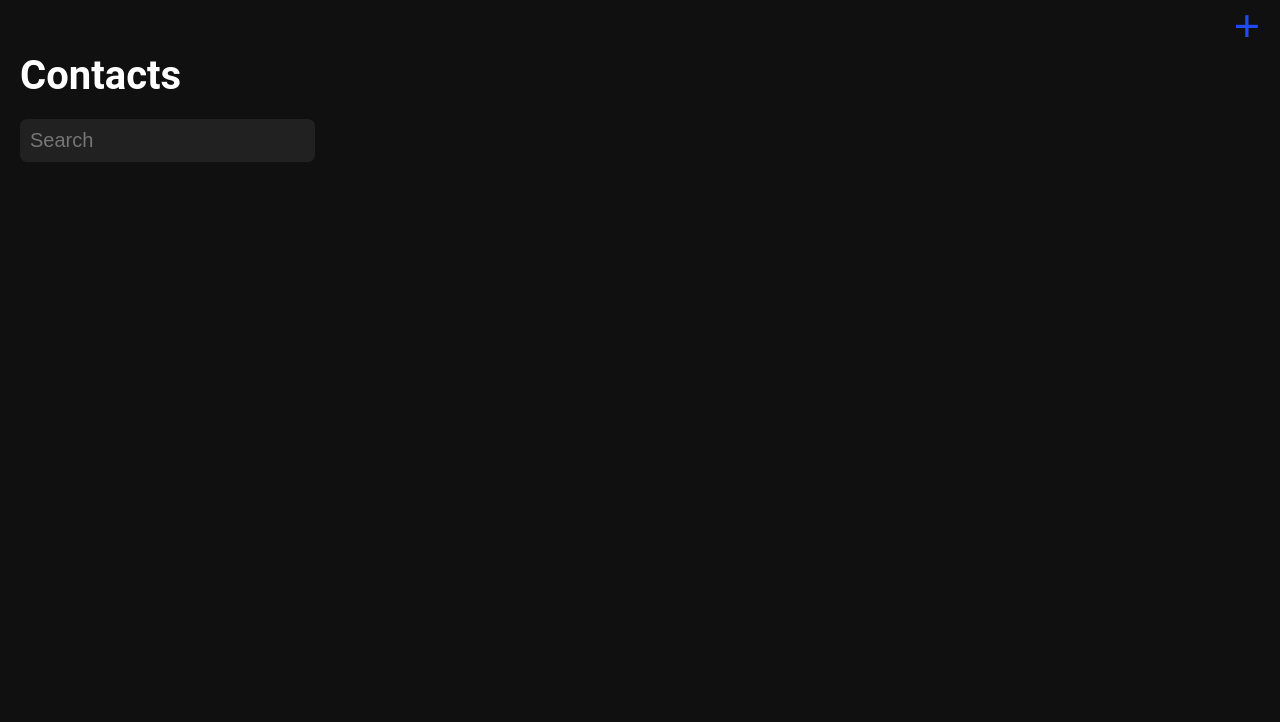
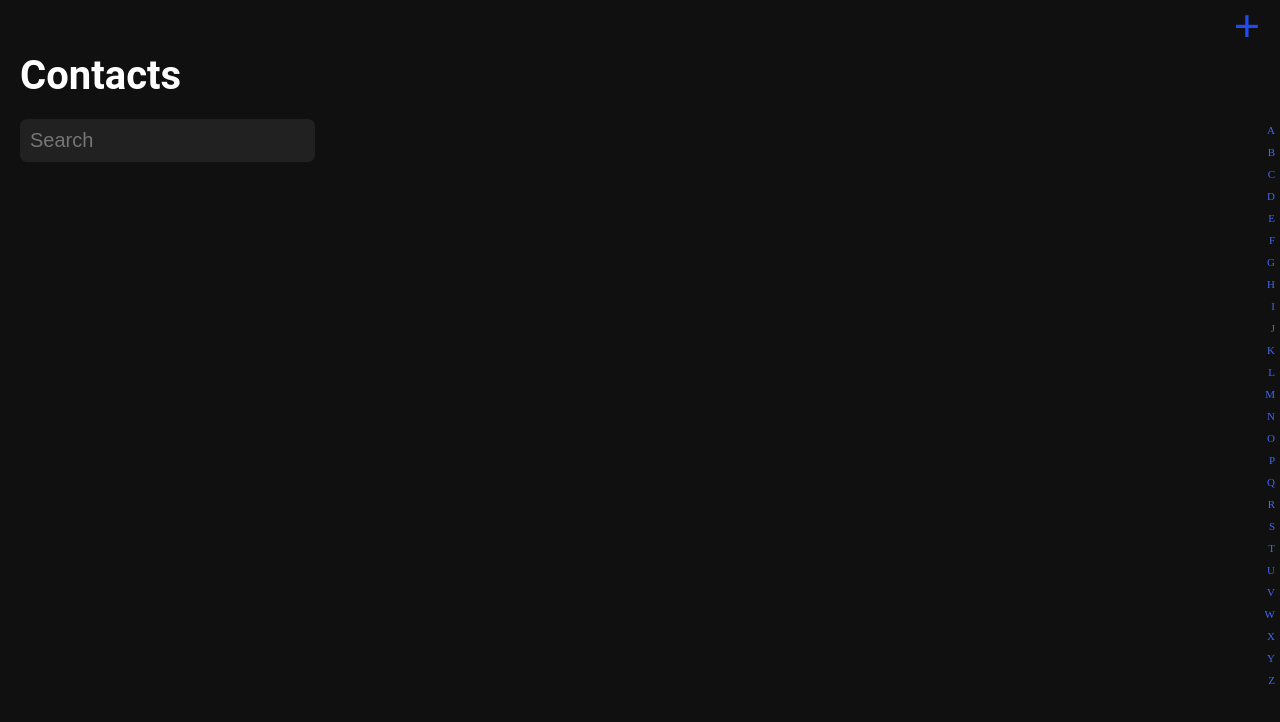
Before and after one commit to SeverinDenys/contactBook, a React (Vite) app: page / in a window 1280 px wide. Shown: the top 722 px of the page. Built offline with nearby package versions, Linux system fonts and the light colour scheme.

Commit message:
filter contacts by search value

```diff
--- a/src/App.jsx
+++ b/src/App.jsx
@@ -1,7 +1,7 @@
-import Info from "./components/Info/Info";
+import Info from "./components/info/Info";
 import Navbar from "./components/navbar/Navbar";
 import { useState } from "react";
-import {  useNavigate } from "react-router-dom";
+import { useNavigate } from "react-router-dom";
 function uuidv4() {
   return "10000000-1000-4000-8000-100000000000".replace(
     /[018]/g,
@@ -28,7 +28,7 @@ function App() {
     defaultInputValues
   );
 
- const navigate = useNavigate();
+  const navigate = useNavigate();
 
   // update specific field in the object based on input name
   const handleInputChange = (e) => {
@@ -37,6 +37,38 @@ function App() {
       ...prevInputData,
       [name]: value,
     }));
+  };
+
+  const onDelete = (id) => {
+    const existingContacts =
+      JSON.parse(localStorage.getItem("contacts")) || [];
+    const filteredContacts = existingContacts.filter((item) => {
+      return item.id !== id;
+      // if (item.id !== id) {
+      //   return true;
+      // } else {
+      //   return false;
+      // }
+    });
+    localStorage.setItem(
+      "contacts",
+      JSON.stringify(filteredContacts)
+    );
+    navigate("/");
+  };
+
+  const onEdit = (id) => {
+    const existingContacts =
+      JSON.parse(localStorage.getItem("contacts")) || [];
+    const editedContacts = existingContacts.map((item) => {
+      if (item.id === id) {
+        return inputsValueData;
+      } else {
+        return item;
+      }
+    });
+    localStorage.setItem("contacts", JSON.stringify(editedContacts));
+    navigate("/");
   };
 
   const onContactSave = () => {
@@ -61,9 +93,6 @@ function App() {
   };
 
   const onContactCancel = () => {
-    // setInputsValueData(defaultInputValues);
-    // todo
-    // redirect to the main page
     navigate("/");
   };
 
@@ -72,10 +101,13 @@ function App() {
       <Navbar
         onContactSave={onContactSave}
         onContactCancel={onContactCancel}
+        onEdit={onEdit}
       />
       <Info
         inputsValueData={inputsValueData}
         handleInputChange={handleInputChange}
+        onDelete={onDelete}
+        setInputsValueData={setInputsValueData}
       />
     </>
   );
--- a/src/components/contactInfo/contactInfo.scss
+++ b/src/components/contactInfo/contactInfo.scss
@@ -3,8 +3,8 @@
   background: $main-color;
   color: black;
   font-size: 2rem;
-  padding: 1rem 0;
-  padding-left: 1rem;
+  padding: 1px 0;
+  padding-left: 5px;
   width: 90%;
   border-radius: 1rem;
   & * {
--- a/src/components/info/Info.jsx
+++ b/src/components/info/Info.jsx
@@ -1,6 +1,23 @@
 /* eslint-disable react/prop-types */
 
-export default function Info({ inputsValueData, handleInputChange }) {
+import { useEffect } from "react";
+import { useLocation } from "react-router-dom";
+
+export default function Info({
+  inputsValueData,
+  handleInputChange,
+  onDelete,
+  setInputsValueData,
+}) {
+  const location = useLocation();
+  const { contact } = location.state || {};
+
+  useEffect(() => {
+    if (contact) {
+      setInputsValueData(contact);
+    }
+  }, []);
+
   return (
     <>
       <div className="inputInfoHolder">
@@ -66,8 +83,14 @@ export default function Info({ inputsValueData, handleInputChange }) {
           onChange={handleInputChange}
         />
       </div>
-
-      {/* <p className="test">input value: {inputValue}</p> just a test*/}
+      {contact && (
+        <button
+          className="deleteContact"
+          onClick={() => onDelete(contact.id)}
+        >
+          Delete
+        </button>
+      )}
     </>
   );
 }
--- a/src/components/info/info.scss
+++ b/src/components/info/info.scss
@@ -48,6 +48,14 @@
   }
 }
 
-.test {
-  color: $input-text;
+.deleteContact {
+  display: flex;
+   margin: 4rem auto;
+   font-size: 2rem;
+  background:$main-color;
+  padding: 1rem;
+  border-radius: 1rem;
+  border:none;
+  color: $btn-delete;
+  font-weight: bold;
 }
--- a/src/components/navbar/Navbar.jsx
+++ b/src/components/navbar/Navbar.jsx
@@ -1,6 +1,20 @@
 /* eslint-disable react/prop-types */
+import { useLocation } from "react-router-dom";
 
-export default function Navbar({ onContactSave, onContactCancel }) {
+export default function Navbar({
+  onContactSave,
+  onContactCancel,
+  onEdit,
+}) {
+  const location = useLocation();
+  const { contact } = location.state || {};
+  const onDoneClick = () => {
+    if (contact) {
+      onEdit(contact.id)
+    } else {
+      onContactSave();
+    }
+  };
   return (
     <>
       <nav className="Navbar">
@@ -11,11 +25,15 @@ export default function Navbar({ onContactSave, onContactCancel }) {
           Cancel
         </button>
 
-        <h1 className="Navbar__title">New Contact</h1>
+        {contact ? (
+          <h1 className="Navbar__title">Edit Contact</h1>
+        ) : (
+          <h1 className="Navbar__title">New Contact</h1>
+        )}
 
         <button
           className="Navbar__button Navbar__button--done"
-          onClick={onContactSave}
+          onClick={onDoneClick}
         >
           Done
         </button>
--- a/src/main.jsx
+++ b/src/main.jsx
@@ -13,7 +13,13 @@ import ErrorPage from "./components/ErrorPage";
 
 const router = createBrowserRouter([
   {
-    path: "/contactBook",
+    path: "/contactBook/:id",
+    element: <App />,
+    errorElement: <ErrorPage />,
+  },
+
+  {
+    path: "/contactBook/",
     element: <App />,
     errorElement: <ErrorPage />,
   },
--- a/src/routes/contactPage/ContactPage.jsx
+++ b/src/routes/contactPage/ContactPage.jsx
@@ -1,13 +1,38 @@
- import { useNavigate } from "react-router-dom";
+import { useState, useEffect } from "react";
+import { useNavigate, useParams } from "react-router-dom";
+
+const getContact = (id) => {
+  const contacts = JSON.parse(localStorage.getItem("contacts")) || [];
+  const contact = contacts.find((element) => {
+    // console.log("element", element);
+    return element.id === id;
+  });
+  return contact;
+};
 
 export default function ContactPage() {
+  let { id } = useParams(); // it gets the id!! // read about it
+
   const navigate = useNavigate();
 
   const redirectToContactsPage = () => {
     navigate("/");
   };
 
+  const redirectToInfoPage = () => {
+    navigate(`/contactBook/${id}`, {state: {contact}});
+  };
 
+  const [contact] = useState(getContact(id));
+  useEffect(() => {
+    if (!contact) {
+      navigate("/");
+    }
+  }, []);
+  if (!contact) {
+    // what will be rendered in UI
+    return null;
+  }
 
   return (
     <div className="contactPage">
@@ -20,18 +45,33 @@ export default function ContactPage() {
             &lt;
           </button>
 
-          <button className="contactPageBtnHolder__button">
+          <button
+            className="contactPageBtnHolder__button"
+            onClick={redirectToInfoPage}
+          >
             Edit
           </button>
         </div>
 
-        <h1 className="contactPage__title">Name</h1>
+        <h1 className="contactPage__title">
+          {contact.firstName} {contact.lastName}
+        </h1>
       </div>
+      {contact.phone && (
+        <p className="contactPage__Phone"> {contact.phone}</p>
+      )}
 
-      <p className="contactPage__Phone"> +222222222</p>
-      <p className="contactPage__Email"> somewhre@gmail.com</p>
-      <p className="contactPage__Address">New York city</p>
-      <p className="contactPage__Birthday">12.06.98</p>
+      {contact.email && (
+        <p className="contactPage__Email"> {contact.email}</p>
+      )}
+
+      {contact.address && (
+        <p className="contactPage__Address">{contact.address}</p>
+      )}
+
+      {contact.birthday && (
+        <p className="contactPage__Birthday">{contact.birthday}</p>
+      )}
     </div>
   );
 }
--- a/src/routes/contactsPage/ContactsPage.jsx
+++ b/src/routes/contactsPage/ContactsPage.jsx
@@ -1,14 +1,49 @@
 import { Link } from "react-router-dom";
 import ContactInfo from "../../components/contactInfo/ContactInfo";
+import { useState } from "react";
 
 export default function ContactsPage() {
   const contacts = JSON.parse(localStorage.getItem("contacts")) || []; // we need to take the values from localStorage
+  const alphabetArray = [
+    "A",
+    "B",
+    "C",
+    "D",
+    "E",
+    "F",
+    "G",
+    "H",
+    "I",
+    "J",
+    "K",
+    "L",
+    "M",
+    "N",
+    "O",
+    "P",
+    "Q",
+    "R",
+    "S",
+    "T",
+    "U",
+    "V",
+    "W",
+    "X",
+    "Y",
+    "Z",
+  ];
+  const [searchValue, setSearchValue] = useState("");
+
+  const handleSearchChange = (e) => {
+    setSearchValue(e.target.value);
+    console.log(searchValue);
+  };
 
   return (
     <>
       <div className="contactsPage">
         <div className="contactsPageBtnHolder">
-          <Link to="/contactBook/">
+          <Link to="/contactBook">
             <button className="contactsPageBtnHolder__button">
               +
             </button>
@@ -19,24 +54,47 @@ export default function ContactsPage() {
 
         <form action="" className="contactsForm">
           <input
+            onChange={handleSearchChange}
             type="text"
             placeholder="Search"
             className="contactsForm__searchInput"
+            value={searchValue}
           />
         </form>
-        {contacts.map((item) => (
+        {contacts
+          .filter((contact) => {
+            console.log("contact", contact.firstName, searchValue);
+            if (searchValue === "") {
+              return true;
+            } else {
+              const fullName =
+                `${contact.firstName} ${contact.lastName}`.toLowerCase();
+              return fullName.includes(searchValue.toLowerCase());
+            }
+          })
+          .map(
+            (item) =>
+              item.id && (
+                // If the contact does have an id - redirect to page with id
                 <Link
-            to={`/contactPage/${item.id} `}
+                  to={`/contactPage/${item.id}`}
                   key={item.id}
                   className="link"
                 >
                   <ContactInfo
                     contactName={`${item.firstName} ${item.lastName}`}
-              key={item.id}
                   />
                 </Link>
+              )
+          )}
+      </div>
+      <aside className="sidebar">
+        {alphabetArray.map((letter) => (
+          <p key={letter} className="sidebar__letter">
+            {letter}
+          </p>
         ))}
-      </div>
+      </aside>
     </>
   );
 }
--- a/src/routes/contactsPage/contactsPage.scss
+++ b/src/routes/contactsPage/contactsPage.scss
@@ -29,3 +29,24 @@
     }
   }
 }
+
+.sidebar {
+  display: flex;
+  flex-direction: column;
+  align-items: flex-end;
+  position: fixed;
+  right: 0;
+  top: 0;
+  bottom: 0;
+  color: $btn-cancel;
+  overflow-y: auto;
+  justify-content: center;
+
+  margin-right: 5px;
+  color: $btn-cancel;
+  &__letter {
+    margin-top: 1rem;
+    cursor: pointer;
+    font-size: 1.1rem;
+  }
+}
--- a/src/styles/variables.scss
+++ b/src/styles/variables.scss
@@ -2,12 +2,13 @@ $bg-color: rgb(16, 16, 16);
 $nav-bg-color: rgb(33, 33, 33);
 $nav-bg-color-light: rgb(67, 65, 65);
 $main-color: #fff;
-$main-color-2: #fff;
+
 
 $btn-edit: rgb(100, 100, 100);
 $btn-done: grey;
 $btn-cancel: rgb(65, 103, 244);
 $btn-add: rgb(31, 76, 242);
+$btn-delete: rgb(255, 0, 0);
 
 $input-bg: rgb(33, 33, 33);
 
```
Also changed, not shown: src/components/contactInfo/ContactInfo.jsx (+2 -11 lines). Lines whose indentation alone changed are shown as unchanged.
